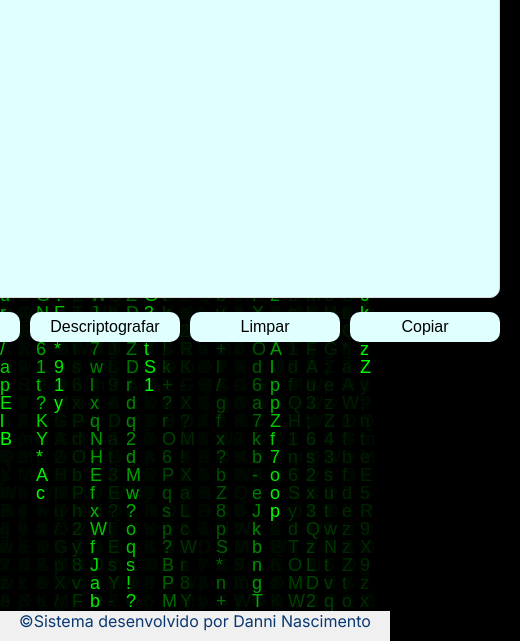
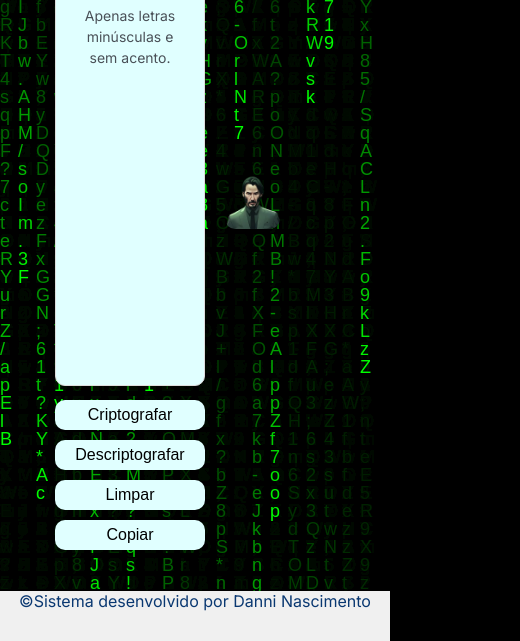
Before and after one commit to DanniNascimento/criptografador-de-texto, a plain HTML site: page index.html in a window 390 px wide. Shown: the part 203-844 px from the top of the page, 520 px wide, since content can reach past the window. Drawn offline with Linux system fonts and the light colour scheme.

Commit message:
Update style.css

```diff
--- a/css/style.css
+++ b/css/style.css
@@ -1,3 +1,50 @@
+@media screen and (max-width: 1200px) {
+
+    /* Estilos para telas maiores que 768px */
+    .container {
+        max-width: 90%;
+        margin: 0 auto;
+    }
+}
+
+@media screen and (max-width: 768px) {
+
+    /* Estilos para telas menores que 768px */
+    .container {
+        max-width: 95%;
+    }
+
+    .texto__texto,
+    .texto__resultado {
+        flex-direction: column;
+        align-items: center;
+    }
+
+    .textarea-container textarea {
+        width: 100%;
+        padding: 1rem;
+    }
+
+    .botao {
+        flex-direction: column;
+        gap: 1rem;
+    }
+}
+
+@media screen and (max-width: 480px) {
+
+    /* Estilos para telas menores que 480px */
+    .dgtexto {
+        font-size: 24px;
+    }
+
+    .imagem-oculta {
+        max-width: 80%;
+    }
+}
+
+
+
 * {
     margin: 0;
     padding: 0;
@@ -147,7 +194,8 @@ canvas {
     margin-top: 10px;
 }
 
-.botao-descriptografar, .botao-criptografar {
+.botao-descriptografar,
+.botao-criptografar {
     background-color: #0A3871;
     color: #ffffff;
     border: none;
@@ -179,7 +227,7 @@ footer {
     left: 50%;
     transform: translateX(-50%);
     text-align: center;
-    height: 30px;
+    height: 50px;
     background-color: #f0f0f0;
     width: 100%;
     color: #0A3871;
```
